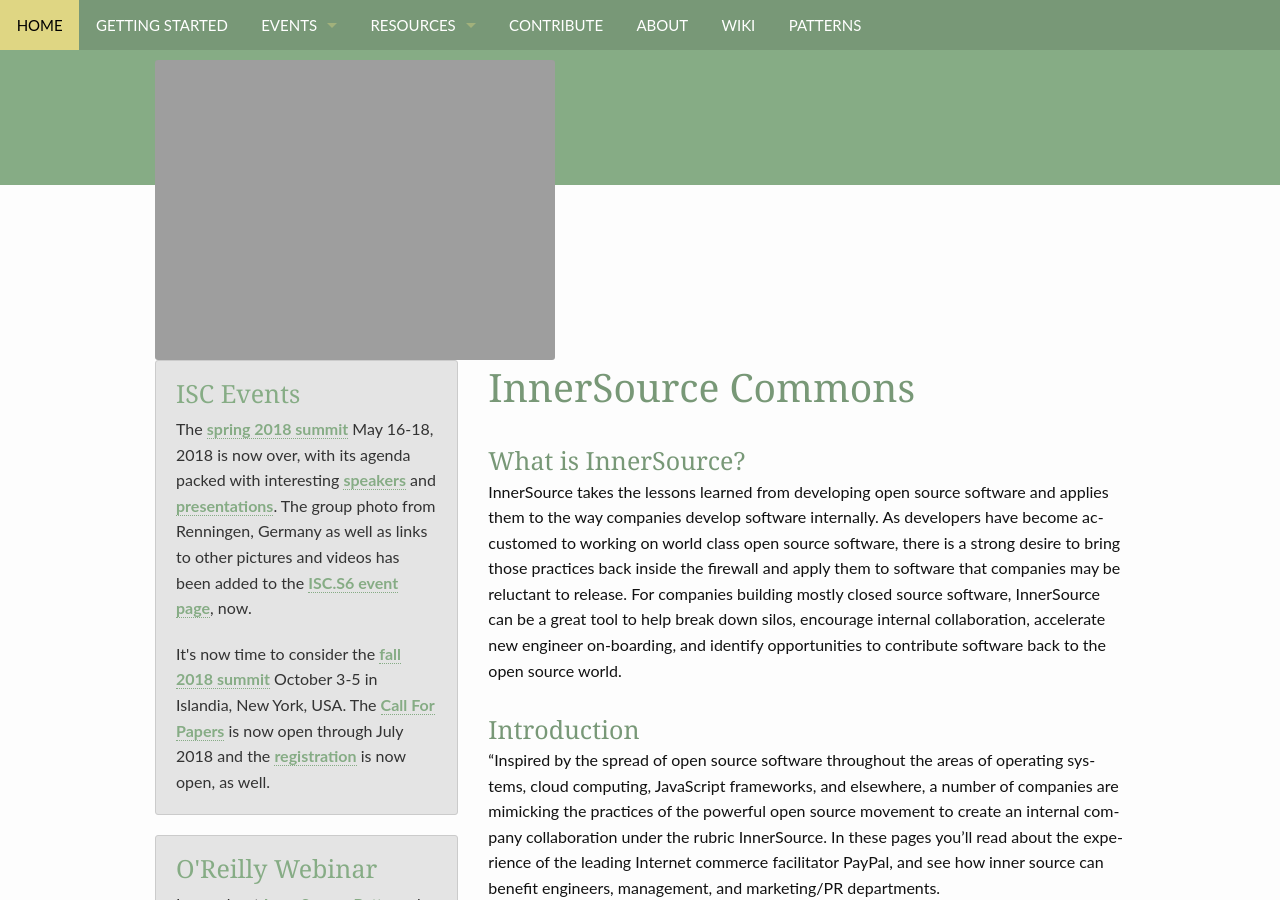
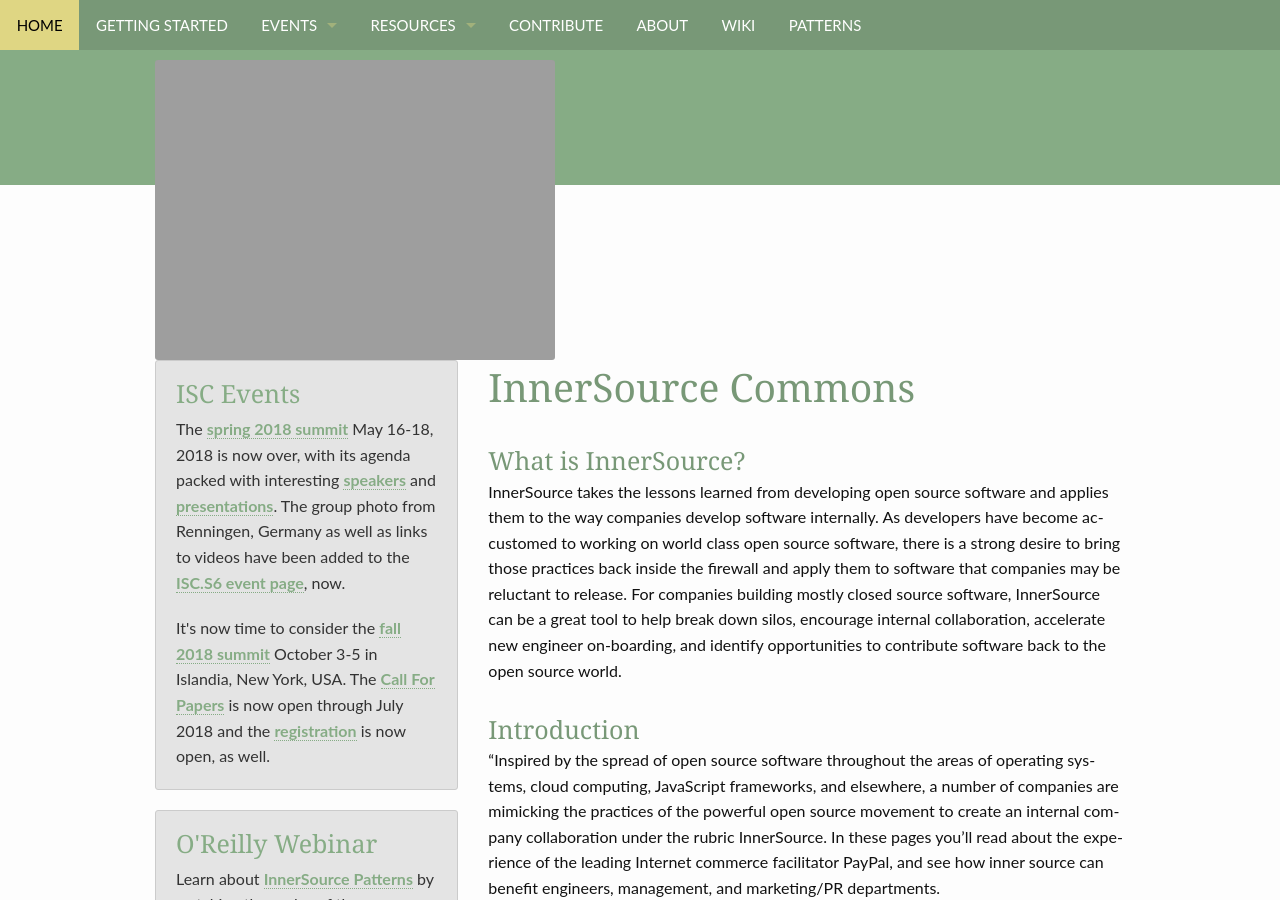
Before and after one commit to paypal/InnerSourceCommons, a Jekyll site: the page built from pages/pages-root-folder/index.md, in a window 1280 px wide and 900 px high. Built offline with Jekyll 4.4.1, drawn with Linux system fonts in a browser that asks for light colours.

Commit message:
updated sidebar (removed reference to pictures)

```diff
--- a/_includes/_sidebar.html
+++ b/_includes/_sidebar.html
@@ -2,7 +2,7 @@
 	<div class="panel radius">
 		<h3><a href="/InnerSourceCommons/events/">ISC Events</a></h3>
 		<p>
-        The <a href="/InnerSourceCommons/events/isc-spring-2018/">spring 2018 summit</a> May 16-18, 2018 is now over, with its agenda packed with interesting <a href="http://paypal.github.io/InnerSourceCommons/events/isc-spring-2018-speakers" alt="Our speakers">speakers</a> and <a href="http://paypal.github.io/InnerSourceCommons/events/isc-spring-2018-agenda" alt="Our presentations">presentations</a>. The group photo from Renningen, Germany as well as links to other pictures and videos has been added to the <a href="/InnerSourceCommons/events/isc-spring-2018/">ISC.S6 event page</a>, now.</p>
+        The <a href="/InnerSourceCommons/events/isc-spring-2018/">spring 2018 summit</a> May 16-18, 2018 is now over, with its agenda packed with interesting <a href="http://paypal.github.io/InnerSourceCommons/events/isc-spring-2018-speakers" alt="Our speakers">speakers</a> and <a href="http://paypal.github.io/InnerSourceCommons/events/isc-spring-2018-agenda" alt="Our presentations">presentations</a>. The group photo from Renningen, Germany as well as links to videos have been added to the <a href="/InnerSourceCommons/events/isc-spring-2018/">ISC.S6 event page</a>, now.</p>
     </p>
     <p>
         It's now time to consider the <a href="/InnerSourceCommons/events/isc-fall-2018/">fall 2018 summit</a> October 3-5 in Islandia, New York, USA. The <a href="/InnerSourceCommons/events/isc-fall-2018-cfp/">Call For Papers</a> is now open through July 2018 and the <a href="https://www.brownpapertickets.com/event/3444630">registration</a> is now open, as well.
```
